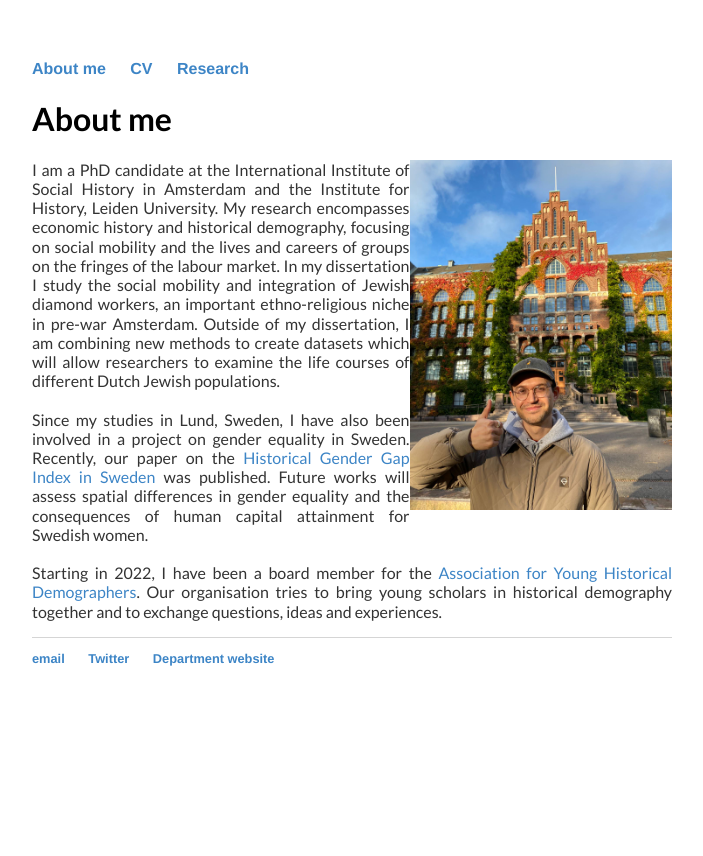
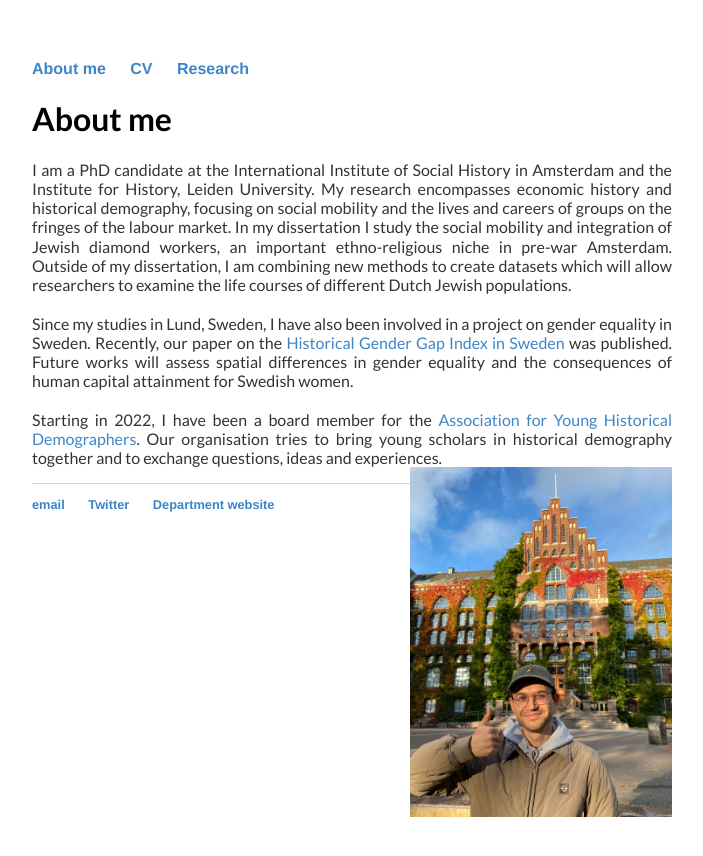
Before and after one commit to kok-joris/kok-joris.github.io, a Jekyll site: the page built from index.html, in a window 1280 px wide. Shown: the top 856 px of the page, without its empty margins (288-991 px from the left). Built offline with Jekyll 4.4.1, drawn with Linux system fonts in a browser that asks for light colours; Markdown is read by kramdown in place of the engine named in the settings.

Commit message:
Update index.html

```diff
--- a/index.html
+++ b/index.html
@@ -8,7 +8,6 @@ title: Joris Kok
 
 	<h1>About me</h1>
 	    <p align="justify">
-		     <img src="https://kok-joris.github.io/images/IMG-20231022-WA0002.jpg" style="float:inline-end" height="350" />
 
 		    I am a PhD candidate at the International Institute of Social History in Amsterdam and the Institute for History, Leiden University.
 		    My research encompasses economic history and historical demography, focusing on social mobility and the lives and careers of groups on the fringes of the labour market.
@@ -27,6 +26,8 @@ title: Joris Kok
 
 		Starting in 2022, I have been a board member for the <a href="http://www.younghistoricaldemographers.com/" target="_blank">Association for Young Historical Demographers</a>.
 		Our organisation tries to bring young scholars in historical demography together and to exchange questions, ideas and experiences.
+
+		    	     <img src="https://kok-joris.github.io/images/IMG-20231022-WA0002.jpg" style="float:inline-end" height="350" />
 	</p>
 
 
```
